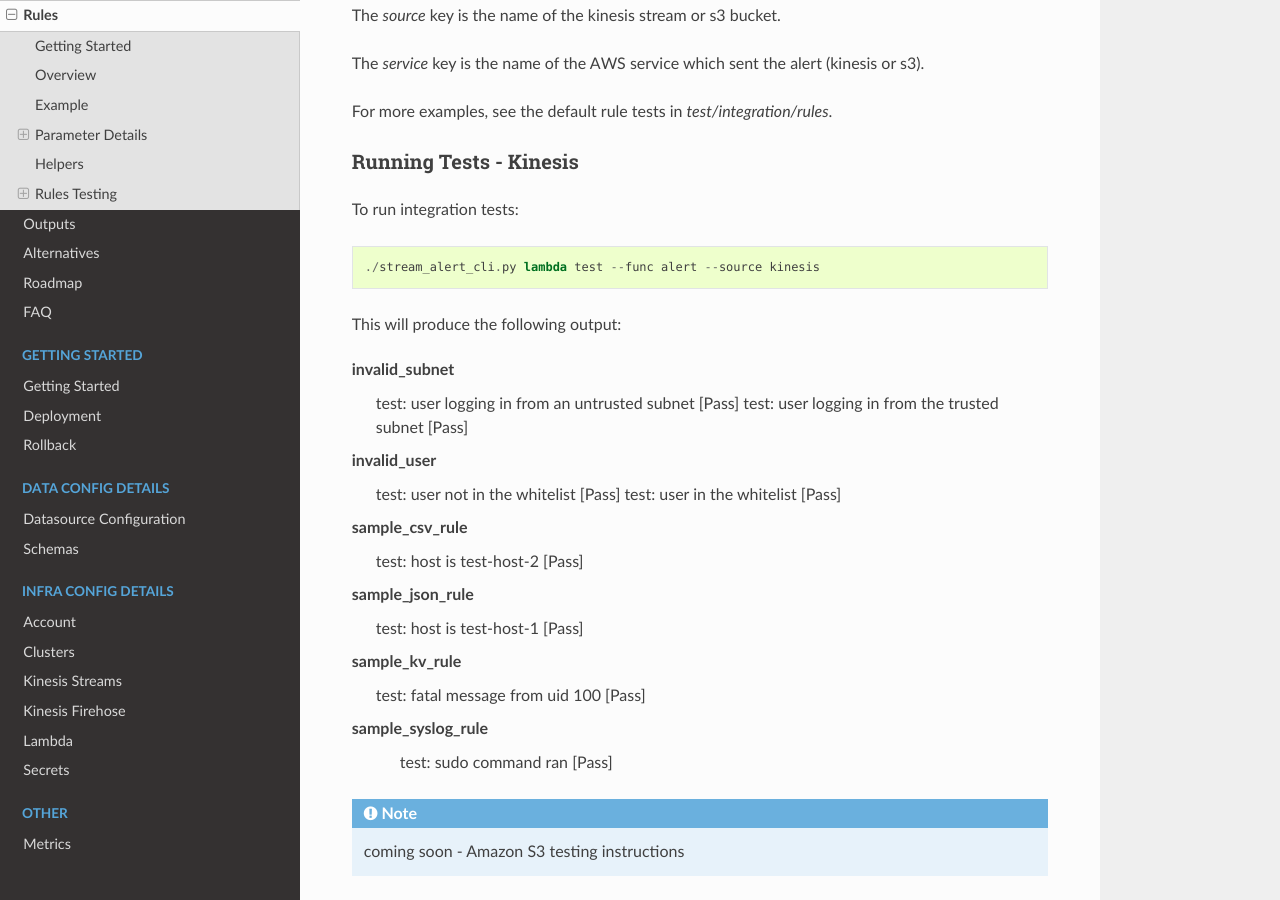
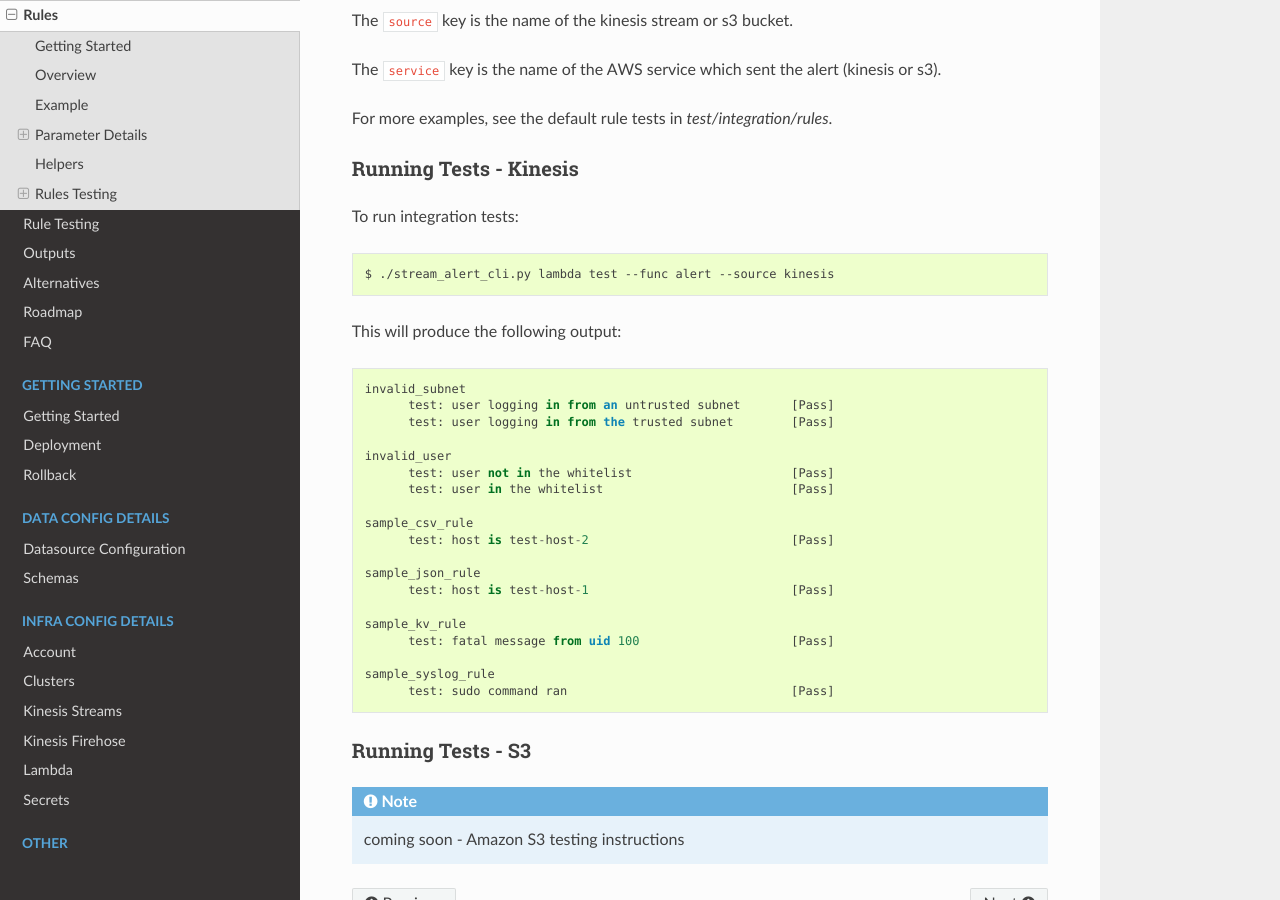
Before and after one commit to airbnb/streamalert, a Sphinx documentation site: the page built from docs/source/rules.rst, in a window 1280 px wide and 900 px high, scrolled down 4558 px. Built offline with Sphinx 7.4.7 and the Read the Docs theme 2.0.0, drawn with Linux system fonts in a browser that asks for light colours; some of the changed text lies outside the part shown.

Commit message:
[docs] add new rule-testing documentation and fix formatting in other pages

```diff
--- a/docs/source/deploy-rollback.rst
+++ b/docs/source/deploy-rollback.rst
@@ -7,4 +7,4 @@
 
 To initiate a rollback:
 
-``./stream_alert_cli.py lambda rollback --func alert``
+``$ ./stream_alert_cli.py lambda rollback --func alert``
--- a/docs/source/index.rst
+++ b/docs/source/index.rst
@@ -47,6 +47,7 @@
    datasources
    datatypes
    rules
+   rule-testing
    outputs
    alternatives
    roadmap
--- a/docs/source/overview.rst
+++ b/docs/source/overview.rst
@@ -11,12 +11,12 @@
 * Infrastructure security is a default, no security expertise required
 * Supports data from different environments (ex: IT, PCI, Engineering)
 * Supports data from different environment types (ex: Cloud, Datacenter, Office)
-* Supports different types of data (ex: JSON, CSV, Key-Value, Syslog)
+* Supports different types of data (ex: ``JSON``, ``CSV``, ``Key-Value``, ``Syslog``)
 * Supports different use-cases like security, infrastructure, compliance and more
 
 Other Links:
 
-* Twitter (unofficial): https://twitter.com/streamalert_io
-* Slack (unofficial): https://streamalert.herokuapp.com
+* `Twitter <https://twitter.com/streamalert_io>`_ (unofficial)
+* `Slack <https://streamalert.herokuapp.com>`_ (unofficial)
 
 .. note:: Docs are under construction, don't mind the dust!
--- a/docs/source/rules.rst
+++ b/docs/source/rules.rst
@@ -159,7 +159,7 @@
 Rules Testing
 -------------
 
-In order to test the effectiveness of new rules, local integration tests can be ran to verify that alerts would be triggered given a certain input.  The `stream_alert_cli.py` command line tool comes built-in with a `lambda test` command which does exactly this.
+In order to test the effectiveness of new rules, local integration tests can be ran to verify that alerts would be triggered given a certain input.  The ``stream_alert_cli.py`` command line tool comes built-in with a ``lambda test`` command which does exactly this.
 
 Configuration
 ~~~~~~~~~~~~~
@@ -178,15 +178,15 @@
     ]
   }
 
-The `data` key can either be a Map or a String.  Normally all json types should be in Map format while others should be String (csv, kv, syslog).
+The ``data`` key can either be a Map or a String.  Normally all json types should be in Map format while others should be String (csv, kv, syslog).
 
-The `description` key should be a short sentence describing the intent of the test.
+The ``description`` key should be a short sentence describing the intent of the test.
 
-The `trigger` key indicates whether or not this record should produce an alert or not.  This is used to determine that all of our test records produce the correct amount of alerts.
+The ``trigger`` key indicates whether or not this record should produce an alert or not.  This is used to determine that all of our test records produce the correct amount of alerts.
 
-The `source` key is the name of the kinesis stream or s3 bucket.
+The ``source`` key is the name of the kinesis stream or s3 bucket.
 
-The `service` key is the name of the AWS service which sent the alert (kinesis or s3).
+The ``service`` key is the name of the AWS service which sent the alert (kinesis or s3).
 
 For more examples, see the default rule tests in `test/integration/rules`.
 
@@ -195,31 +195,31 @@
 
 To run integration tests::
 
-  ./stream_alert_cli.py lambda test --func alert --source kinesis
+  $ ./stream_alert_cli.py lambda test --func alert --source kinesis
 
 This will produce the following output::
 
-invalid_subnet
-	test: user logging in from an untrusted subnet       [Pass]
-	test: user logging in from the trusted subnet        [Pass]
+  invalid_subnet
+  	test: user logging in from an untrusted subnet       [Pass]
+  	test: user logging in from the trusted subnet        [Pass]
 
-invalid_user
-	test: user not in the whitelist                      [Pass]
-	test: user in the whitelist                          [Pass]
+  invalid_user
+  	test: user not in the whitelist                      [Pass]
+  	test: user in the whitelist                          [Pass]
 
-sample_csv_rule
-	test: host is test-host-2                            [Pass]
+  sample_csv_rule
+  	test: host is test-host-2                            [Pass]
 
-sample_json_rule
-	test: host is test-host-1                            [Pass]
+  sample_json_rule
+  	test: host is test-host-1                            [Pass]
 
-sample_kv_rule
-	test: fatal message from uid 100                     [Pass]
+  sample_kv_rule
+  	test: fatal message from uid 100                     [Pass]
 
-sample_syslog_rule
-	test: sudo command ran                               [Pass]
+  sample_syslog_rule
+  	test: sudo command ran                               [Pass]
 
-  Running Tests - S3
-  ~~~~~~~~~~~~~~~~~~
+Running Tests - S3
+~~~~~~~~~~~~~~~~~~
 
 .. note:: coming soon - Amazon S3 testing instructions
```
Also changed, not shown: docs/source/deployment.rst (+5 -5 lines), docs/source/rule-testing.rst (added, +101 -0 lines).
